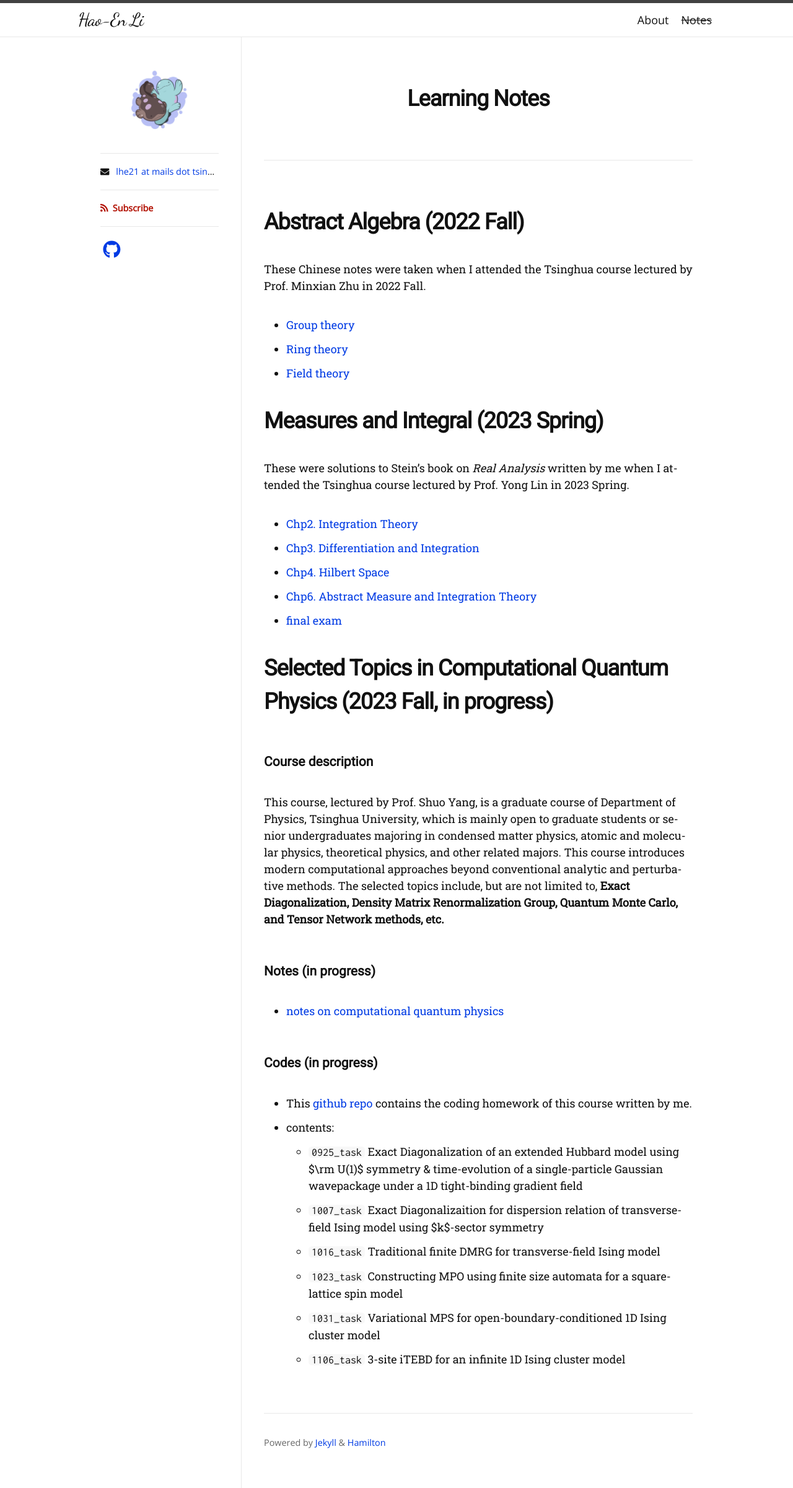
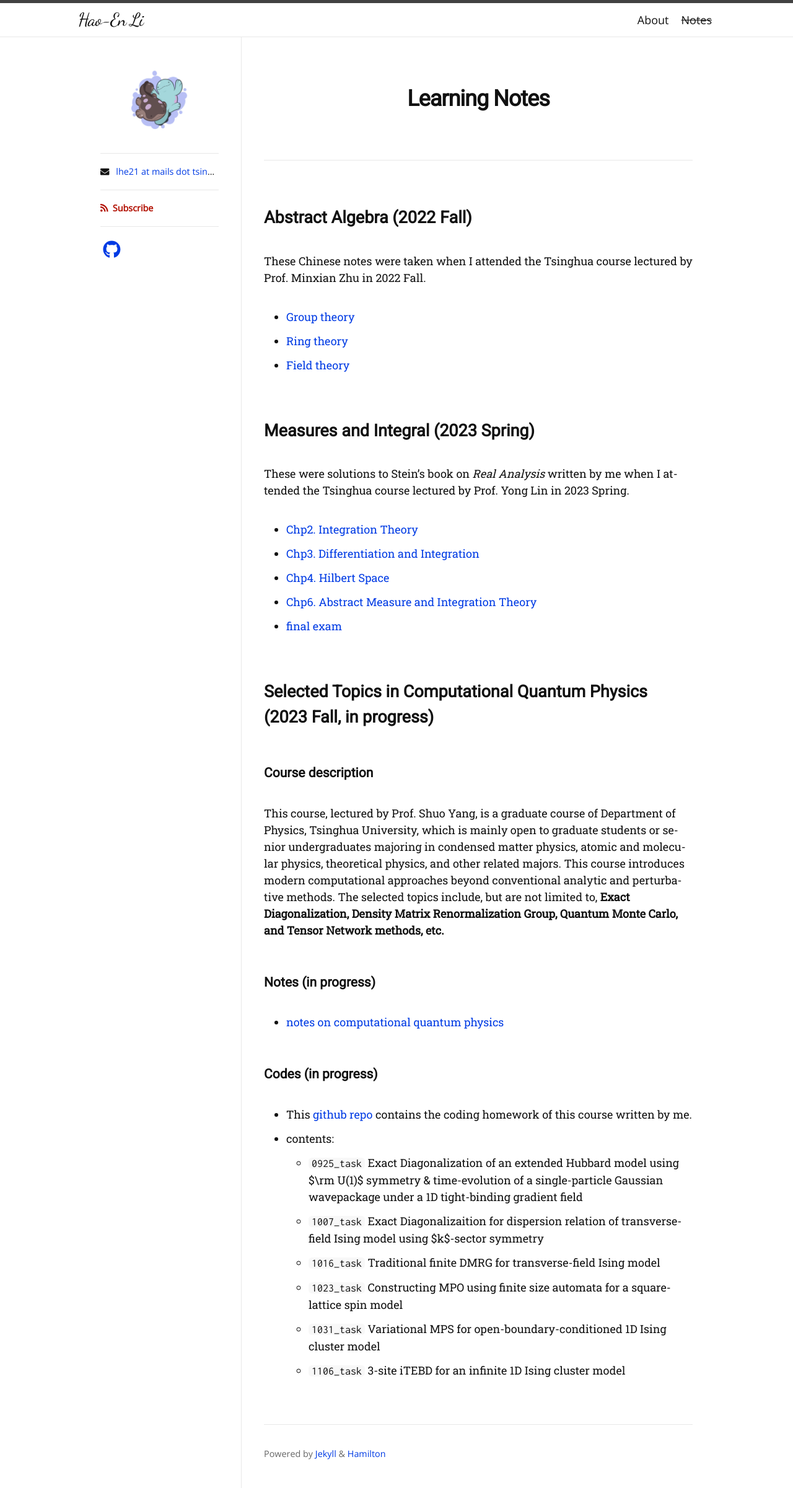
Before and after one commit to haoen2021/haoen2021.github.io, a Jekyll site: the page built from docs.md, in a window 1280 px wide. Shown: the whole page at 62% size. Built offline with Jekyll 4.4.1, drawn with Linux system fonts in a browser that asks for light colours; nearby versions of some CDN libraries; some web fonts are replaced.

Commit message:
Update docs.md

```diff
--- a/docs.md
+++ b/docs.md
@@ -3,7 +3,7 @@ layout: page
 title: Learning Notes
 permalink: /docs/
 ---
-# Abstract Algebra (2022 Fall)
+## Abstract Algebra (2022 Fall)
 
 These Chinese notes were taken when I attended the Tsinghua course lectured by Prof. Minxian Zhu in 2022 Fall.
 
@@ -11,7 +11,7 @@ These Chinese notes were taken when I attended the Tsinghua course lectured by P
 + [Ring theory](documents/抽象代数-环论 整理.pdf)
 + [Field theory](documents/抽象代数-域论 整理.pdf)
 
-# Measures and Integral (2023 Spring)
+## Measures and Integral (2023 Spring)
 
 These were solutions to Stein's book on *Real Analysis* written by me when I attended the Tsinghua course lectured by Prof. Yong Lin in 2023 Spring.
 
@@ -21,7 +21,7 @@ These were solutions to Stein's book on *Real Analysis* written by me when I att
 + [Chp6. Abstract Measure and Integration Theory](documents/6abstract.pdf)
 + [final exam](documents/final.pdf)
 
-# Selected Topics in Computational Quantum Physics (2023 Fall, in progress)
+## Selected Topics in Computational Quantum Physics (2023 Fall, in progress)
 
 ### Course description
 
```
